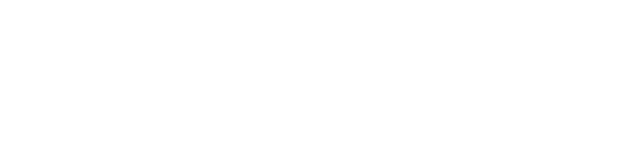
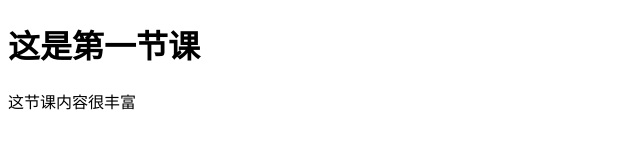
Before and after one commit to uuside12/testDemo, a plain HTML site: page index.html in a window 1280 px wide. Shown: the whole page, without its empty margins (0-640 px from the left). Drawn offline with Linux system fonts and the light colour scheme.

Commit message:
第二次修改

```diff
--- a/index.html
+++ b/index.html
@@ -7,6 +7,7 @@
     <title>Document</title>
 </head>
 <body>
-
+    <div><h1>这是第一节课</h1></div>
+    <div><p>这节课内容很丰富</p></div>
 </body>
 </html>
```
